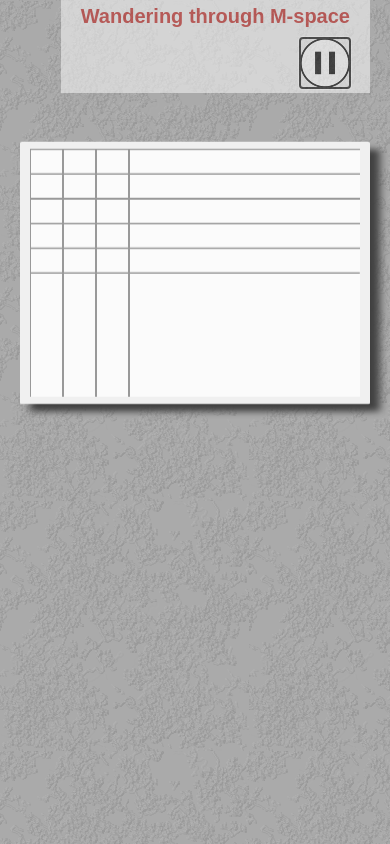
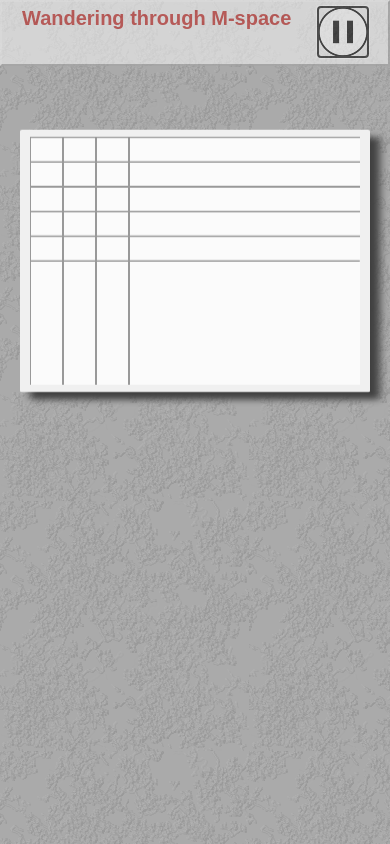
Before and after one commit to garfix/mondriaanimatie, a plain HTML site: page index.html in a window 390 px wide. Drawn offline with Linux system fonts and the light colour scheme.

Commit message:
support small screen

```diff
--- a/style/style.css
+++ b/style/style.css
@@ -23,10 +23,13 @@ html, body {
     margin-right: 20px;
     background-color: #f0f0f0;
     opacity: 0.6;
-    float: right;
+    position: absolute;
+    top: 20px;
+    right: 20px;
     padding: 5px 20px;
     text-align: right;
     margin-bottom: 5px;
+    border: 2px outset #f8f8f8;
 }
 
 .title {
@@ -47,6 +50,23 @@ html, body {
 
 #state-button.play {
     background:url(play.png) no-repeat;
+}
+
+@media screen and (max-width: 1400px) {
+    #control-panel {
+        position: static;
+        margin-right: 0;
+        text-align: left;
+        min-height: 52px;
+    }
+
+    .title {
+        display: inline;
+    }
+
+    #state-button {
+        float: right;
+    }
 }
 
 .canvas {
```
